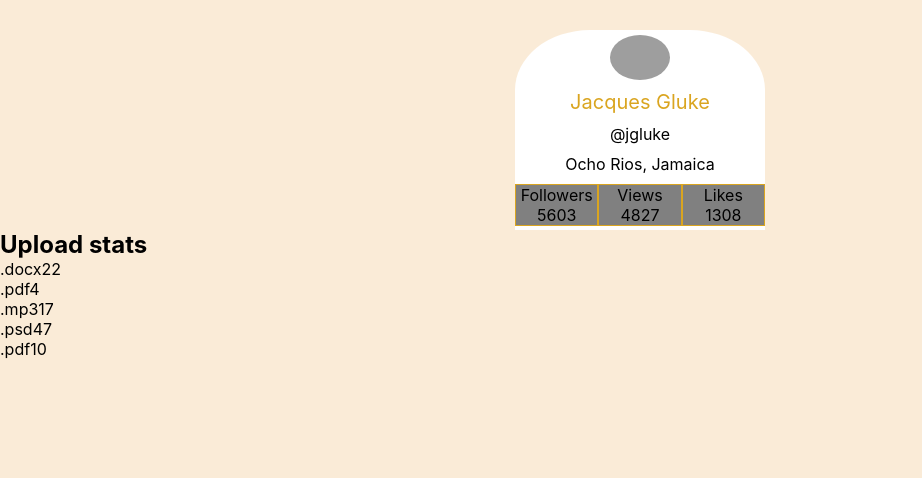
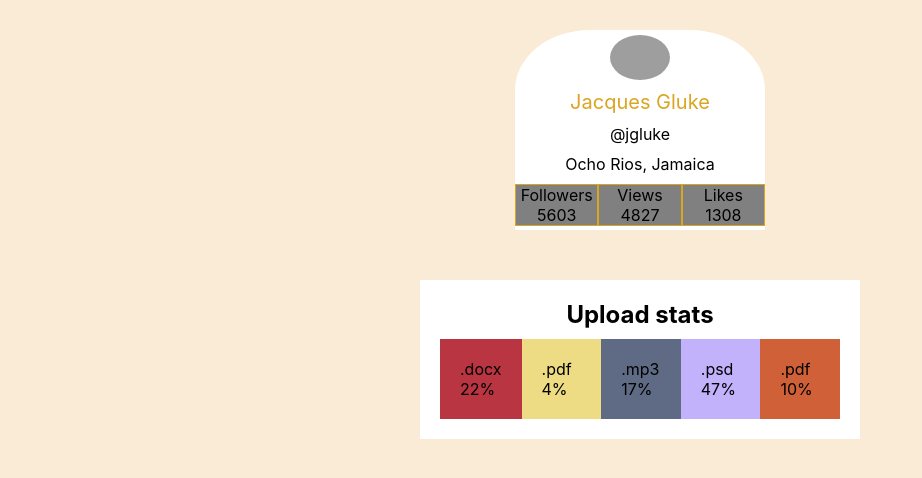
Before and after one commit to Ivan-Kapustian/goit-react-hw-01-components, a React (Create React App) app: page / in a window 1280 px wide. Shown: the top 478 px of the page, without its empty margins (0-922 px from the left). Built offline with nearby package versions, Linux system fonts and the light colour scheme; grey boxes are pictures that could not be loaded.

Commit message:
task2 done

```diff
--- a/src/components/task2/Statistics.jsx
+++ b/src/components/task2/Statistics.jsx
@@ -1,16 +1,20 @@
 import PropTypes from 'prop-types';
 import css from 'components/task2/Statistics.module.css';
-
+import { getRandomColor } from 'components/utils/random-color';
 export const Statistics = ({ title, stats }) => {
   return (
-    <section className="statistics">
-      <h2 className="title">{title}</h2>
+    <section className={css.statistics}>
+      <h2 className={css.title}>{title}</h2>
 
-      <ul className="stat-list">
+      <ul className={css.statList}>
         {stats.map(stat => (
-          <li key={stat.id} className="item">
-            <span className="label">{stat.label}</span>
-            <span className="percentage">{stat.percentage}</span>
+          <li
+            key={stat.id}
+            className={css.item}
+            style={{ backgroundColor: getRandomColor() }}
+          >
+            <span className={css.label}>{stat.label}</span>
+            <span className={css.percentage}>{stat.percentage}%</span>
           </li>
         ))}
       </ul>
@@ -26,5 +30,5 @@ Statistics.propTypes = {
       label: PropTypes.string.isRequired,
       percentage: PropTypes.number.isRequired,
     })
-  ),
+  ).isRequired,
 };
--- a/src/components/task2/Statistics.module.css
+++ b/src/components/task2/Statistics.module.css
@@ -1,6 +1,21 @@
 .statistics {
-  margin-top: 200px;
+  margin-top: 50px;
+  margin-left: auto;
+  margin-right: auto;
+  background-color: white;
+  max-width: 400px;
+  padding: 20px;
 }
 .title {
-  color: blue;
+  text-align: center;
+  margin-bottom: 10px;
 }
+.statList {
+  display: flex;
+}
+.item {
+  width: 50px;
+  padding: 20px;
+  display: flex;
+  flex-direction: column;
+}
--- /dev/null
+++ b/src/components/utils/random-color.js
@@ -0,0 +1,8 @@
+export function getRandomColor() {
+  const letters = '0123456789ABCDEF';
+  let color = '#';
+  for (let i = 0; i < 6; i++) {
+    color += letters[Math.floor(Math.random() * 16)];
+  }
+  return color;
+}
```
